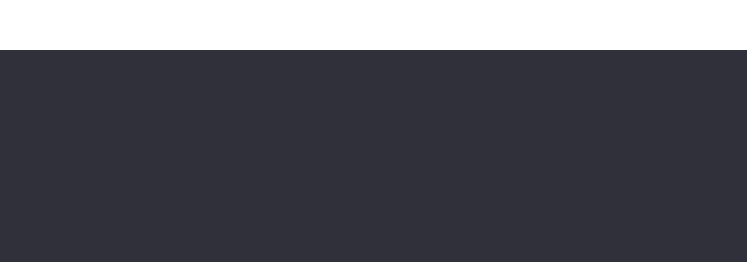
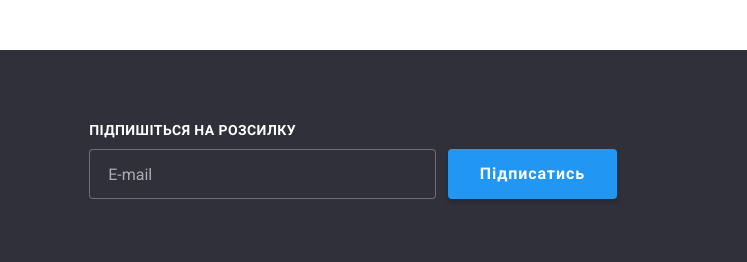
Before and after one commit to alexander-kulyk/goit-markup-hw-06, a plain HTML site: page index.html in a window 1280 px wide. Shown: the part 2642-2904 px from the top of the page, 533-1280 px from the left. Drawn offline with nearby package versions, Linux system fonts and the light colour scheme.

Commit message:
form subscribe footer

```diff
--- a/css/styles.css
+++ b/css/styles.css
@@ -718,6 +718,31 @@ color:var(--logo-footer-color);
     background-color: rgba(255, 255, 255, 0.1);
     border-radius: 50%;
 }
+
+.subscribe {
+    margin-left: 93px;
+}
+
+.form-subscribe {
+    display: flex;
+    padding: 0;
+}
+
+.form-subscribe input {
+    width: 358px;
+    height: 50px;
+    margin-right: 12px;
+
+    background-color: var(--footer-back-color);
+    border: 1px solid rgba(255, 255, 255, 0.3);
+    border-radius: 4px;
+}
+.form-subscribe input::placeholder {
+    color: rgba(255, 255, 255, 0.6);
+    padding-left: 16px;
+}
+
+
 /* Портфоліо */
 .portfolio {
     display: none;
@@ -772,7 +797,6 @@ color:var(--logo-footer-color);
     width: calc((100% - 32px)/5);
     margin-right: 8px; */
 
-/* social icon */
 
 
 /* Проект */
--- a/index.html
+++ b/index.html
@@ -336,6 +336,13 @@
                 <li class="social-icon "><a class="social-icon-link icon-back" href="https://linkedin.com" target="_blank"><svg class="social-svg social-svg-footer" width="20px" height="20px"><use href="./images/symbol-defs.svg#linkedin"></use></svg></a></li>
             </ul>
         </div>
+        <div class="subscribe">
+            <h2 class="title-social-h2">Підпишіться на розсилку</h2>
+            <form class="form-subscribe">
+                <input type="email" name="email" placeholder="E-mail">
+                <button class="hero-button" type="button">Підписатись</button>
+            </form>
+        </div>
     </div>
 </footer>
 <script src="./js/modal.js"></script>
```
